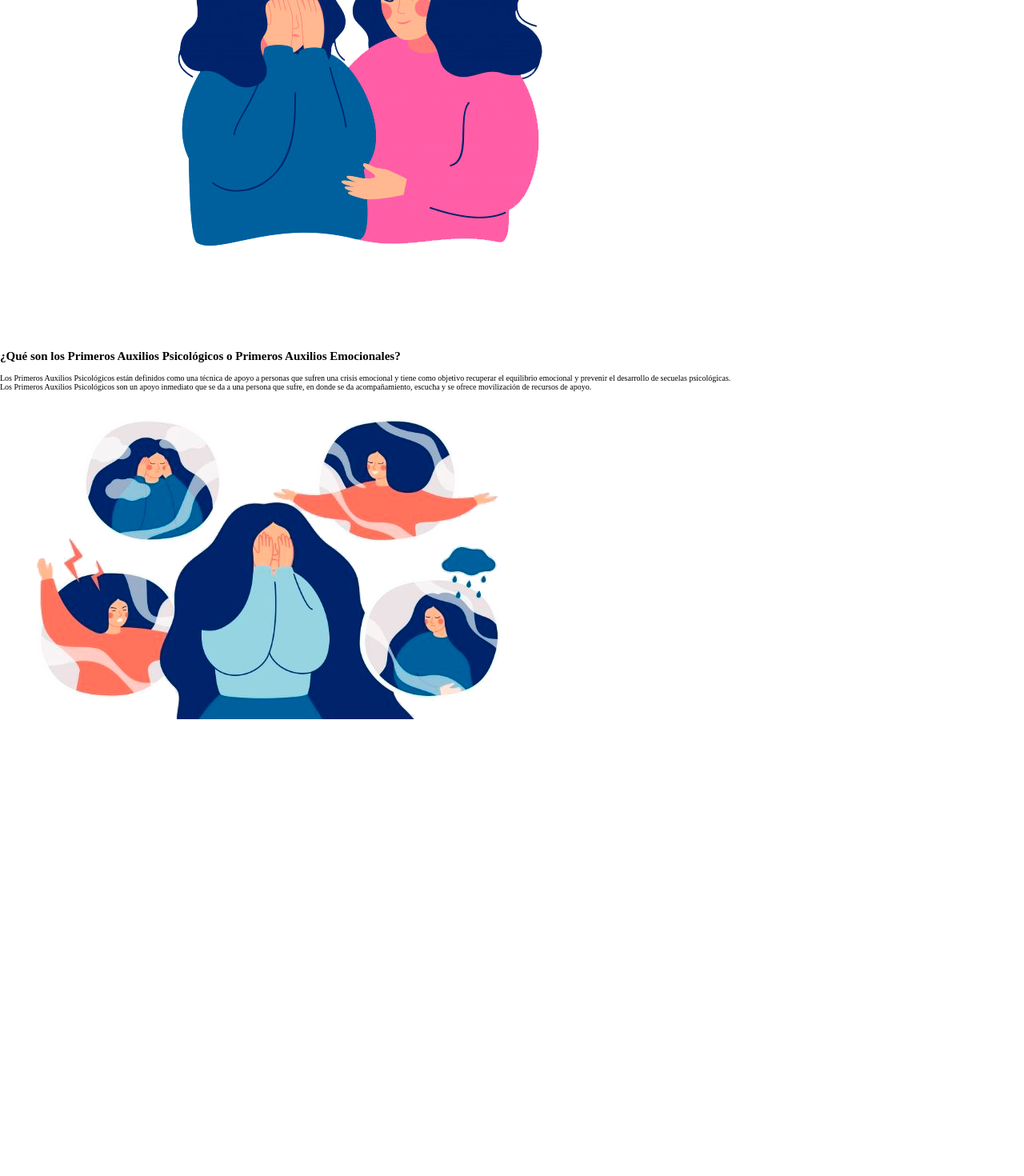
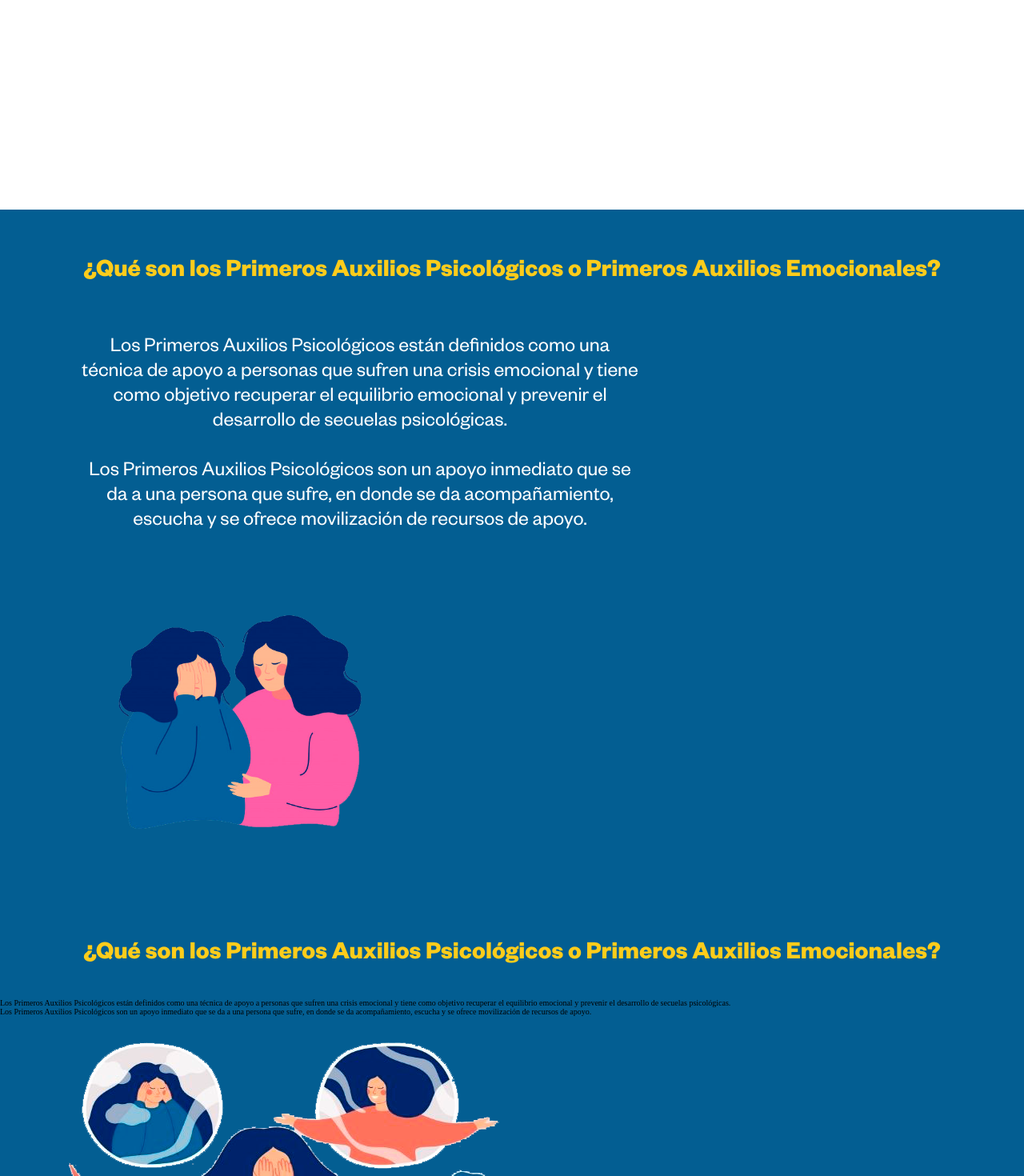
Before and after one commit to dashdancin/pap, a React (Create React App) app: page / in a window 1280 px wide. Shown: the part 1157-2627 px from the top of the page at 80% size. Before the commit the page ends 2058 px from the top, so only its background shows below. Built offline with nearby package versions, Linux system fonts and the light colour scheme.

Commit message:
Apply CSS grid model

```diff
--- a/src/App.js
+++ b/src/App.js
@@ -5,8 +5,14 @@ import ConceptDefinition from "./components/ConceptDefinition";
 function App() {
  return (
   <>
-   <Cover />
-   <ConceptDefinition />
+   <div className="fragment">
+    <div className="cover">
+     <Cover />
+    </div>
+    <div className="concept">
+     <ConceptDefinition />
+    </div>
+   </div>
   </>
  );
 }
--- a/src/components/ConceptDefinition.js
+++ b/src/components/ConceptDefinition.js
@@ -3,11 +3,32 @@ import emotional_crisis from "../assets/emotional_crisis.png";
 
 const ConceptDefinition = () => {
  return (
-  <div className="title-ConceptDefinition">
-   <h2 className="">
+  <div className="bg-CD">
+   <h2 className="title-ConceptDefinition">
     ¿Qué son los Primeros Auxilios Psicológicos o Primeros Auxilios Emocionales?
    </h2>
-   <span className="">
+   <span className="text-ConceptDefinition">
+    <p>
+     Los Primeros Auxilios Psicológicos están definidos como una técnica de
+     apoyo a personas que sufren una crisis emocional y tiene como objetivo
+     recuperar el equilibrio emocional y prevenir el desarrollo de secuelas
+     psicológicas.
+     <br />
+     <br />
+     Los Primeros Auxilios Psicológicos son un apoyo inmediato que se da a una
+     persona que sufre, en donde se da acompañamiento, escucha y se ofrece
+     movilización de recursos de apoyo.
+    </p>
+   </span>
+   <img
+    className="img1-ConceptDefinition"
+    src={regulation_emotional}
+    alt="abrazo de consolación"
+   />
+   <h2 className="title-ConceptDefinition">
+    ¿Qué son los Primeros Auxilios Psicológicos o Primeros Auxilios Emocionales?
+   </h2>
+   <span className="subtext-ConceptDefinition">
     <p>
      Los Primeros Auxilios Psicológicos están definidos como una técnica de
      apoyo a personas que sufren una crisis emocional y tiene como objetivo
@@ -19,23 +40,11 @@ const ConceptDefinition = () => {
      movilización de recursos de apoyo.
     </p>
    </span>
-   <img className="" src={regulation_emotional} alt="" />
-   <h2 className="">
-    ¿Qué son los Primeros Auxilios Psicológicos o Primeros Auxilios Emocionales?
-   </h2>
-   <span className="">
-    <p>
-     Los Primeros Auxilios Psicológicos están definidos como una técnica de
-     apoyo a personas que sufren una crisis emocional y tiene como objetivo
-     recuperar el equilibrio emocional y prevenir el desarrollo de secuelas
-     psicológicas.
-     <br />
-     Los Primeros Auxilios Psicológicos son un apoyo inmediato que se da a una
-     persona que sufre, en donde se da acompañamiento, escucha y se ofrece
-     movilización de recursos de apoyo.
-    </p>
-   </span>
-   <img className="" src={emotional_crisis} alt="" />
+   <img
+    className="img2-ConceptDefinition"
+    src={emotional_crisis}
+    alt="crisis emocional y pensamientos negativos"
+   />
   </div>
  );
 };
--- a/src/index.css
+++ b/src/index.css
@@ -35,10 +35,27 @@ body {
  src: url("../src/assets/FoundersGrotesk-Bold.otf");
 }
 
-.background-cover {
- height: 110vh;
+.fragment {
+ display: grid;
+ grid-template-columns: ;
+ grid-template-rows: repeat(2, 1fr);
+ grid-column-gap: 0px;
+ grid-row-gap: 0px;
 }
 
+.cover {
+ grid-area: 1 / 1 / 2 / 2;
+}
+.concept {
+ grid-area: 2 / 1 / 3 / 2;
+}
+.concept {
+ background-color: rgb(3, 94, 146);
+}
+
+.background-cover {
+ height: 85vh;
+}
 .background-cover {
  background-color: var(--main-color);
  background-repeat: repeat-x;
@@ -53,7 +70,6 @@ body {
  justify-content: center;
  text-align: center;
 }
-
 .title {
  font-family: FoundersGrotesk-Bold;
  font-size: var(--size-title);
@@ -69,7 +85,6 @@ body {
  margin: 0;
  padding-top: 10px;
 }
-
 .subtitle {
  font-family: FoundersGrotesk-Semibold;
  font-size: var(--size-subtitle);
@@ -101,21 +116,20 @@ body {
 }
 
 .textbox {
+ width: 370px;
+ margin-left: 15rem;
+ display: inline-block;
+ text-align: center;
+}
+.textbox {
  color: var(--font-color);
  font-family: FoundersGrotesk-Regular;
  font-size: var(--size-text);
  font-weight: 500;
 }
 
-.textbox {
- width: 370px;
- margin-left: 50px;
- display: inline-block;
- text-align: center;
-}
-
 .img-container {
- margin-right: 50px;
+ margin-right: 15rem;
 }
 
 .symbol_cruz {
@@ -123,8 +137,40 @@ body {
  margin-bottom: 16px;
 }
 
-.title-definition {
- background-color: rgb(238, 235, 64);
- height: 400px;
- width: auto;
+/* .bg-CD {
+ background-color: #a301e7;
+} */
+
+.title-ConceptDefinition {
+ position: relative;
+ display: flex;
+ justify-content: center;
+ text-align: center;
+ margin: 0;
+ padding-top: 60px;
 }
+.title-ConceptDefinition {
+ color: var(--font-subcolor);
+ font-family: FoundersGrotesk-Bold;
+ font-size: var(--size-subtitle);
+ font-weight: bolder;
+ margin-bottom: 3.5rem;
+}
+
+.text-ConceptDefinition {
+ color: var(--font-color);
+ font-family: FoundersGrotesk-Regular;
+ font-size: var(--size-text);
+ font-weight: 500;
+}
+.text-ConceptDefinition {
+ width: 700px;
+ margin-left: 10rem;
+ position: relative;
+ display: inline-block;
+ text-align: center;
+}
+
+.img1-ConceptDefinition {
+ width: 600px;
+}
```
Also changed, not shown: src/assets/bg-2.jpg (added).
